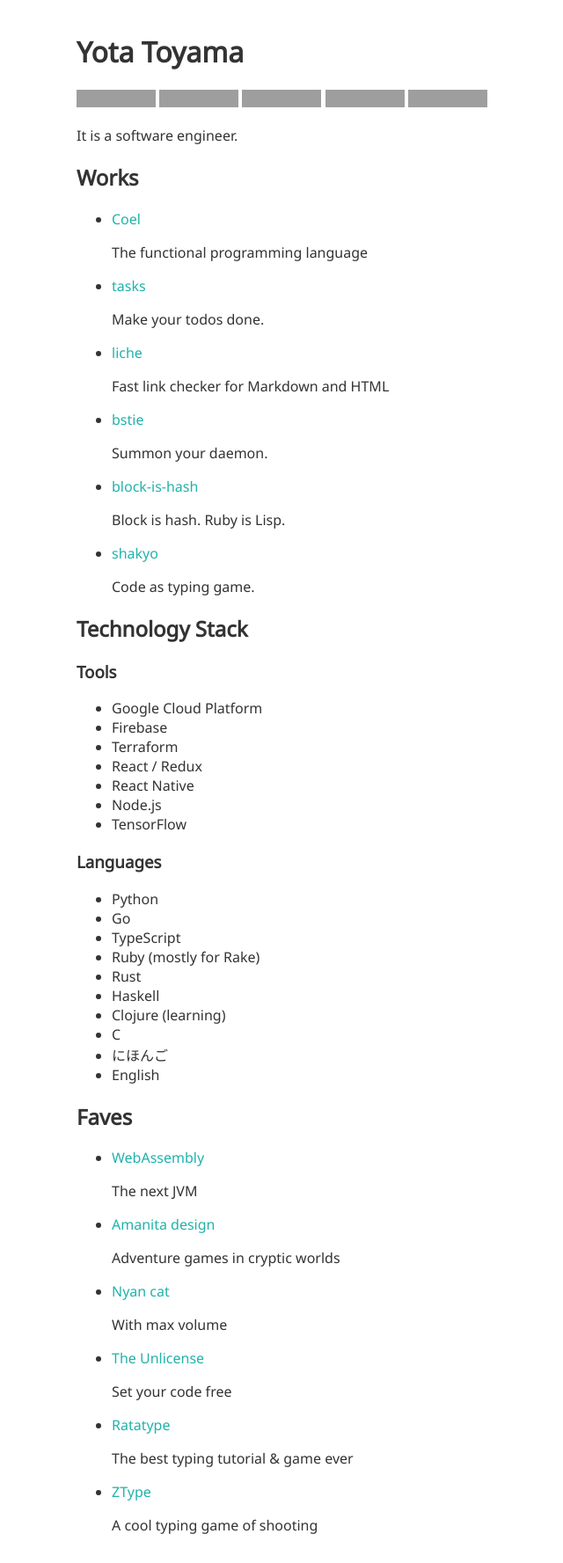
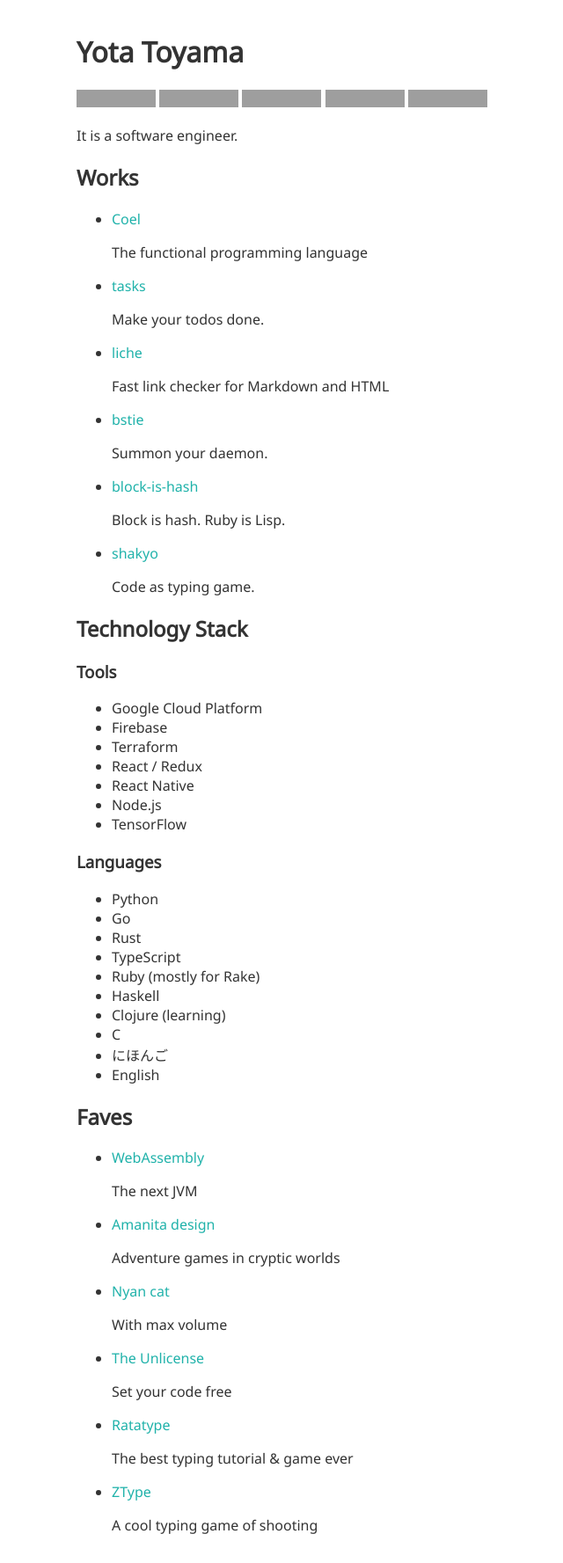
Before and after one commit to raviqqe/raviqqe.github.io, a Jekyll site: the page built from index.md, in a window 1280 px wide, cut to the strip 0-1777 px from the top of the page. Shown: the whole strip at 88% size, without its empty margins (153-793 px from the left). Built offline with Jekyll 4.4.1, drawn with Linux system fonts in a browser that asks for light colours; our own code applies the rules of GitHub Pages for plain Markdown files; grey boxes are pictures that could not be loaded.

Commit message:
Modify languages section

```diff
--- a/index.md
+++ b/index.md
@@ -50,9 +50,9 @@ It is a software engineer.
 
 - Python
 - Go
+- Rust
 - TypeScript
 - Ruby (mostly for Rake)
-- Rust
 - Haskell
 - Clojure (learning)
 - C
```
